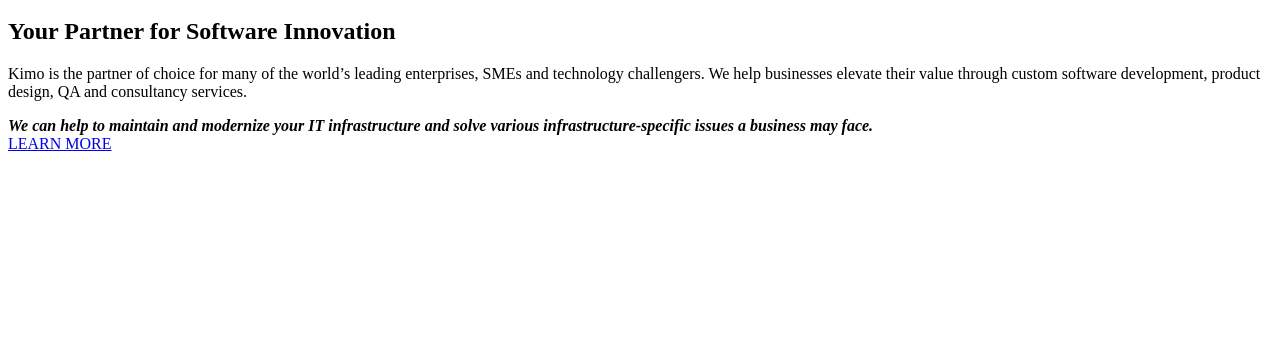
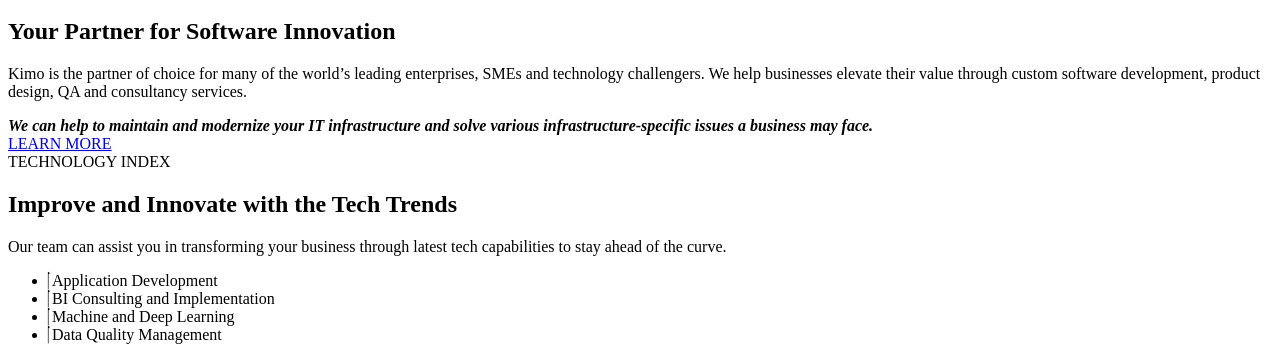
Before and after one commit to Kingsley-coder-prog/kimo_software, a website: page index.html in a window 1280 px wide. Shown: the part 1271-1631 px from the top of the page. Before the commit the page ends 1432 px from the top, so only its background shows below. Drawn offline with Linux system fonts and the light colour scheme; files that its build step writes are made by us from their sources.

Commit message:
Implementing New Section

```diff
--- a/css/general.css
+++ b/css/general.css
@@ -29,7 +29,7 @@
 - Shades: #6EC1E4
 
 
-- Accents:#6d6d6d
+- Accents:#6d6d6d, #211E3B
 - Greys
 
 
--- a/index.html
+++ b/index.html
@@ -227,6 +227,42 @@
     </section>
 
     <!-- TECH TRENDS -->
+    <section>
+      <div class="tech-trend-container">
+        <div class="tech-trend-left">
+          <div class="trend-left-header">
+            <span>TECHNOLOGY INDEX</span>
+            <h2 class="main-heading">Improve and Innovate with the Tech Trends</h2>
+          </div>
+
+          <div class="tech-trend-mid">
+            <p>Our team can assist you in transforming your business through latest tech capabilities to stay ahead of the curve.</p>
+          </div>
+
+          <div class="tech-trend-bottom">
+            <ul class="tech-trend-list">
+              <li>
+                <span class="trend-list"><i class="fa-duotone fa-check"></i></span>
+                <span class="trend-list-text">Application Development</span>
+              </li>
+              <li>
+                <span class="trend-list"><i class="fa-duotone fa-check"></i></span>
+                <span class="trend-list-text">BI Consulting and Implementation</span>
+              </li>
+              <li>
+                <span class="trend-list"><i class="fa-duotone fa-check"></i></span>
+                <span class="trend-list-text">Machine and Deep Learning</span>
+              </li>
+              <li>
+                <span class="trend-list"><i class="fa-duotone fa-check"></i></span>
+                <span class="trend-list-text">Data Quality Management</span>
+              </li>
+            </ul>
+          </div>
+        </div>
+        <div class="tech-trend-right"></div>
+      </div>
+    </section>
 
     <!-- FOOTER -->
     <section></section>
```
